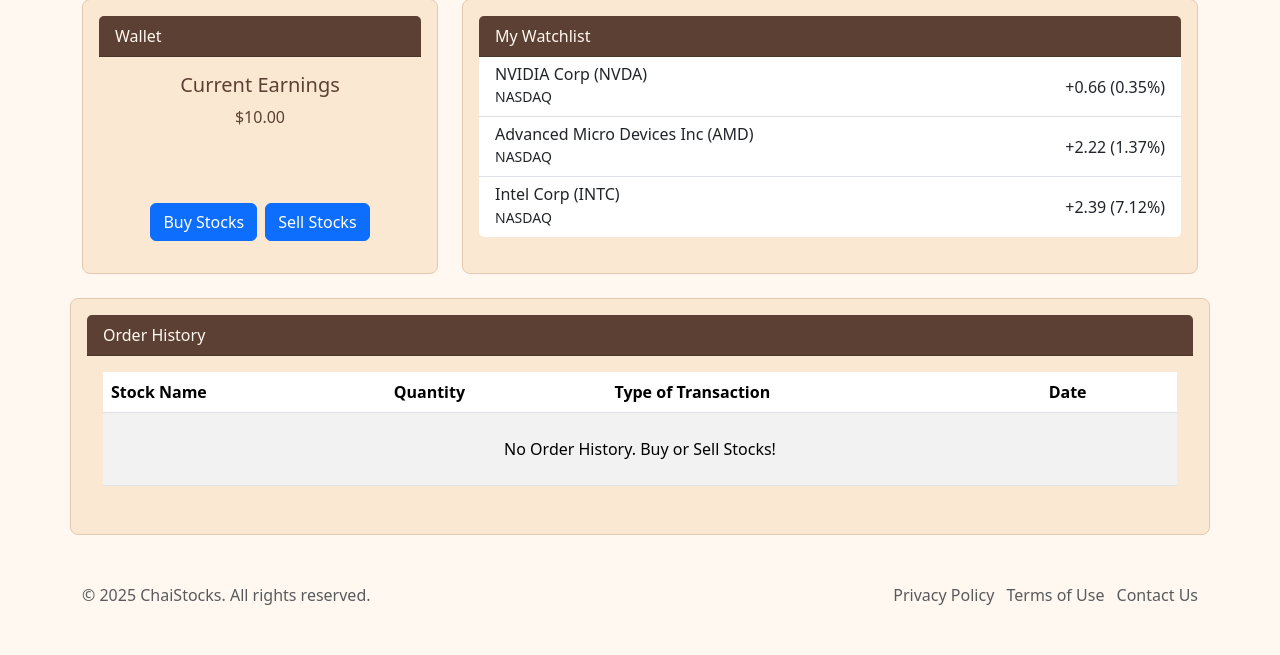
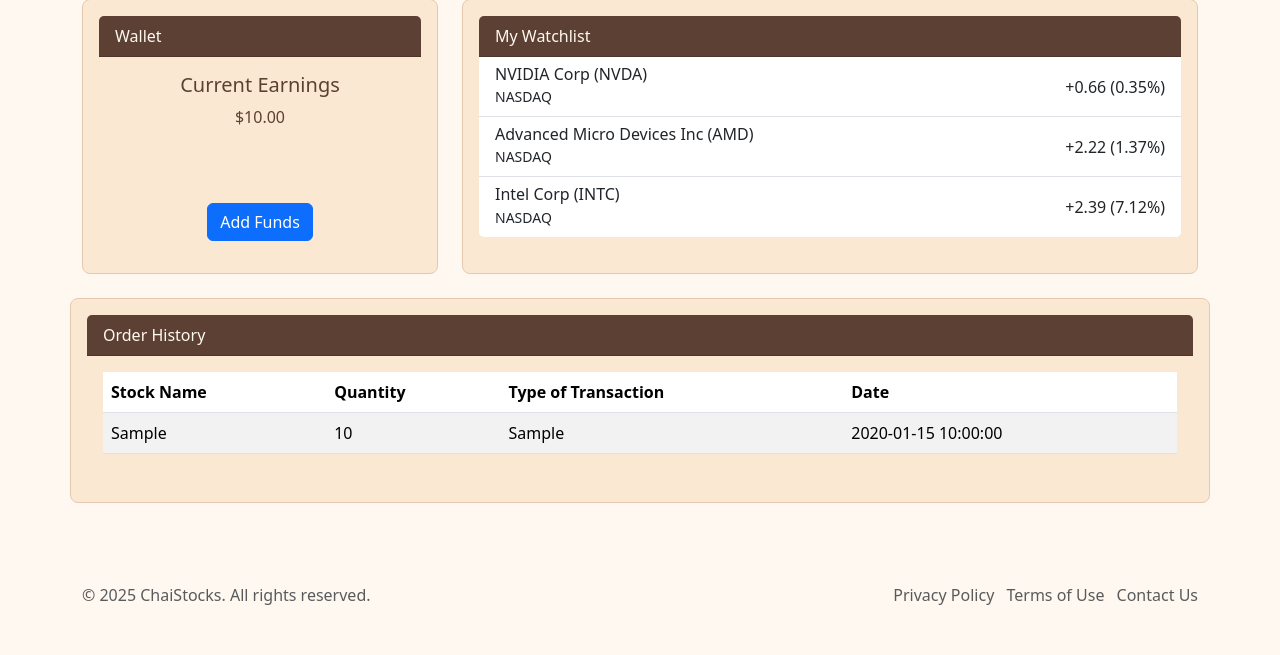
Before and after one commit to JelleJello/401-Project-Repo, a Flask app: page /portfolio in a window 1280 px wide. Shown: the part 177-832 px from the top of the page. After the commit the page ends 782 px from the top, so only its background shows below. Run offline with Flask 3, Linux system fonts and the light colour scheme; a user stored in the database is signed in; tables that the repository leaves empty hold one stand-in row (values such as "Sample post"); some libraries are stand-ins or nearby versions.

Commit message:
updates properly with wallet money after adding funds AND shows order history properly

```diff
--- a/templates/portfolio.html
+++ b/templates/portfolio.html
@@ -38,8 +38,7 @@
                         <h5 class="card-title">Current Earnings</h5>
                         <p class="card-text">${{ "{:,.2f}".format(wallet_amount or 0) }}</p>
                         <div class="mt-auto d-flex justify-content-center gap-2">
-                        <a href="{{ url_for('purchasingstocks')}}" class="btn btn-primary mt-auto">Buy Stocks</a>
-                        <a href="{{ url_for('sellingstocks') }}" class="btn btn-primary mt-auto">Sell Stocks</a>
+                        <a href="{{ url_for('addfunds') }}" class="btn btn-primary mt-auto">Add Funds</a>
                     </div>
                 </div>
             </div>
@@ -84,13 +83,12 @@
                     </tr>
                 </thead>
                 <tbody>
-                    {% for id in OrderHistory %}
+                    {% for order in orderhistory %}
                     <tr>
-                        <td>{{ order.id }}</td>
+                        <td>{{ order.ticker }}</td>
                         <td>{{ order.orderQuantity }}</td>
-                        <td>{{ order.Type }}</td>
-                        <td>{{ order.totalOrderAmount }}</td>
-                        <td>{{ order.createdAt }}</td>
+                        <td>{{ order.orderType }}</td>
+                        <td>{{ order.createdAt.strftime('%Y-%m-%d %H:%M:%S') }}</td>
                     </tr>
                     {% else %}
                     <tr>
```
